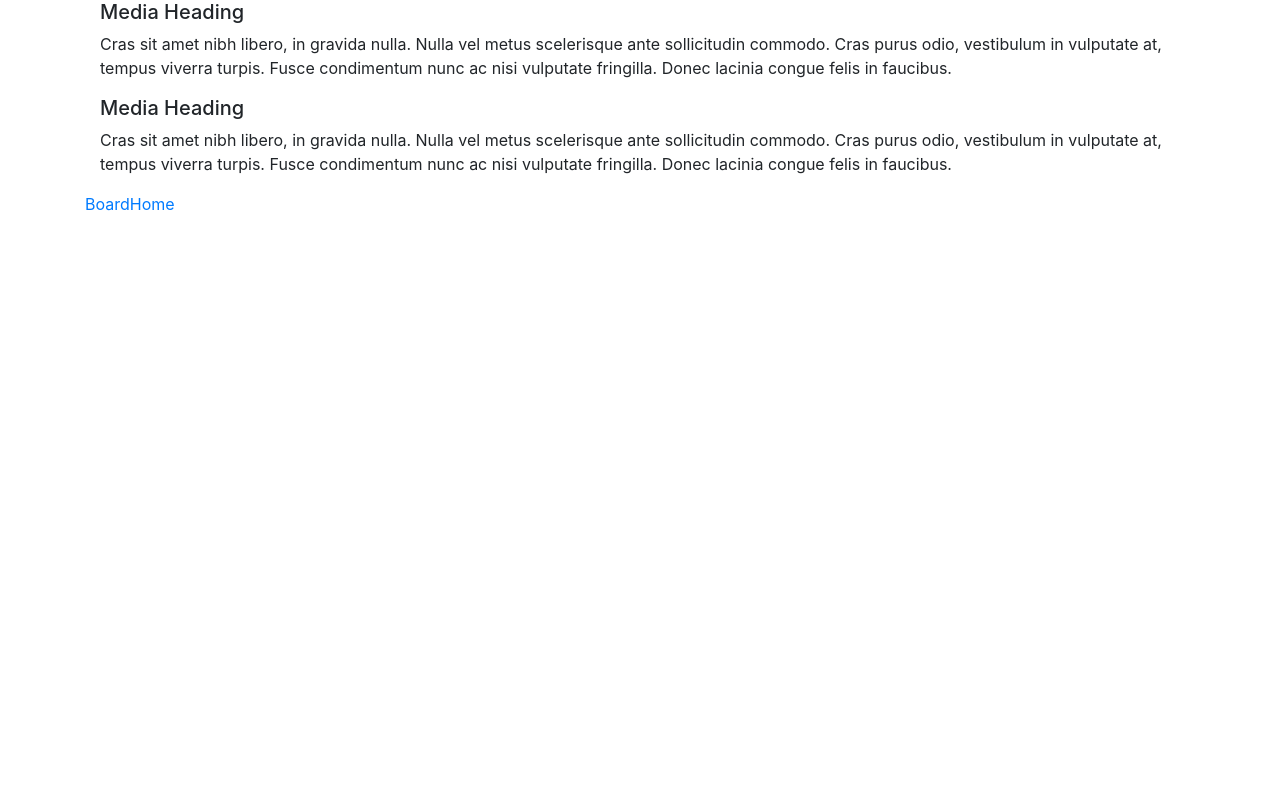
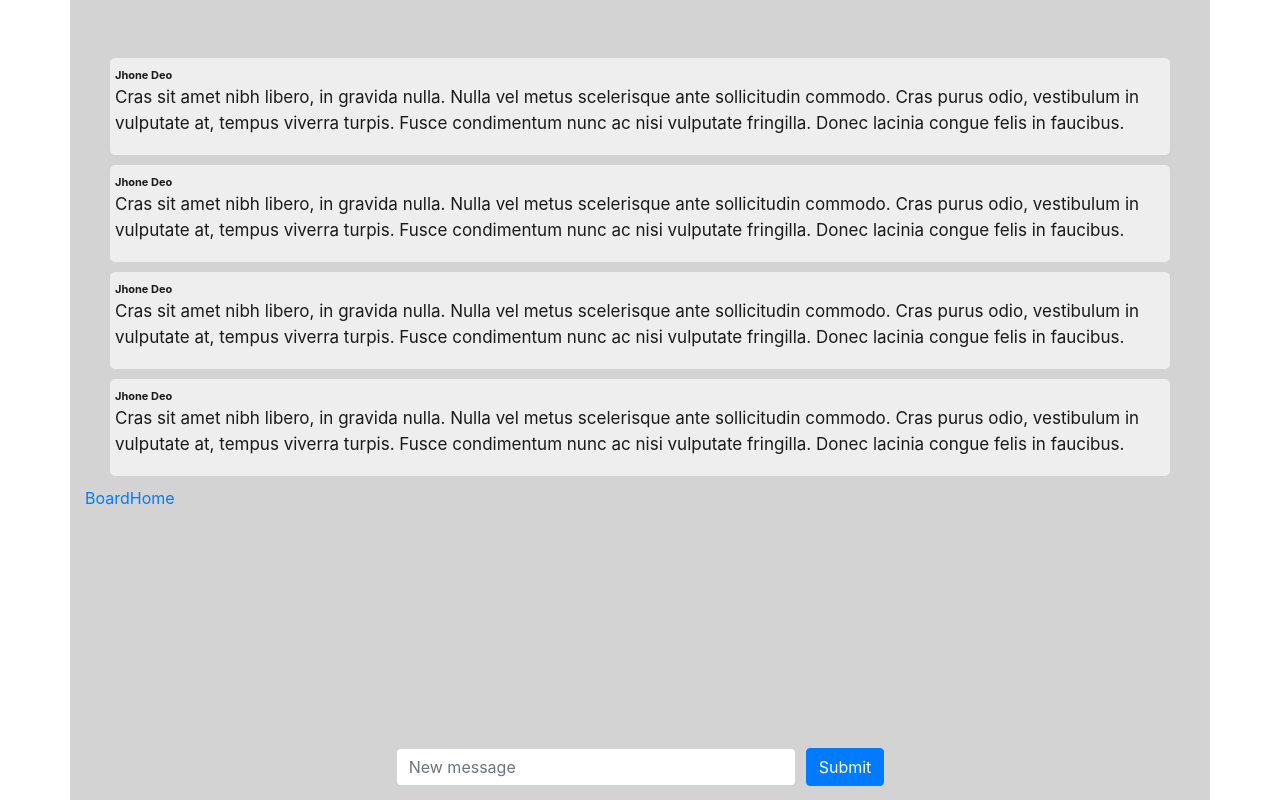
Before and after one commit to mohamedeliwa/guestbook-client, a Next.js app: page /board in a window 1280 px wide. Built offline with nearby package versions, Linux system fonts and the light colour scheme.

Commit message:
form for new message created

```diff
--- a/components/Message.js
+++ b/components/Message.js
@@ -1,30 +1,50 @@
 import { Container, Media } from "react-bootstrap";
 import styles from "../styles/Message.module.css";
-
 const Message = () => {
   return (
-    <Container>
-      <Media>
+    <Container className="pt-5">
+      <Media className={styles.messageBox}>
         <Media.Body>
-          <h5>Media Heading</h5>
-          <p>
+          <h5 className={styles.username}>Jhone Deo</h5>
+          <p className={styles.messageContent}>
             Cras sit amet nibh libero, in gravida nulla. Nulla vel metus
             scelerisque ante sollicitudin commodo. Cras purus odio, vestibulum
             in vulputate at, tempus viverra turpis. Fusce condimentum nunc ac
             nisi vulputate fringilla. Donec lacinia congue felis in faucibus.
           </p>
-          <Media>
-            <Media.Body>
-              <h5>Media Heading</h5>
-              <p>
-                Cras sit amet nibh libero, in gravida nulla. Nulla vel metus
-                scelerisque ante sollicitudin commodo. Cras purus odio,
-                vestibulum in vulputate at, tempus viverra turpis. Fusce
-                condimentum nunc ac nisi vulputate fringilla. Donec lacinia
-                congue felis in faucibus.
-              </p>
-            </Media.Body>
-          </Media>
+        </Media.Body>
+      </Media>
+      <Media className={styles.messageBox}>
+        <Media.Body>
+          <h5 className={styles.username}>Jhone Deo</h5>
+          <p className={styles.messageContent}>
+            Cras sit amet nibh libero, in gravida nulla. Nulla vel metus
+            scelerisque ante sollicitudin commodo. Cras purus odio, vestibulum
+            in vulputate at, tempus viverra turpis. Fusce condimentum nunc ac
+            nisi vulputate fringilla. Donec lacinia congue felis in faucibus.
+          </p>
+        </Media.Body>
+      </Media>
+      <Media className={styles.messageBox}>
+        <Media.Body>
+          <h5 className={styles.username}>Jhone Deo</h5>
+          <p className={styles.messageContent}>
+            Cras sit amet nibh libero, in gravida nulla. Nulla vel metus
+            scelerisque ante sollicitudin commodo. Cras purus odio, vestibulum
+            in vulputate at, tempus viverra turpis. Fusce condimentum nunc ac
+            nisi vulputate fringilla. Donec lacinia congue felis in faucibus.
+          </p>
+        </Media.Body>
+      </Media>
+      <Media className={styles.messageBox}>
+        <Media.Body>
+          <h5 className={styles.username}>Jhone Deo</h5>
+          <p className={styles.messageContent}>
+            Cras sit amet nibh libero, in gravida nulla. Nulla vel metus
+            scelerisque ante sollicitudin commodo. Cras purus odio, vestibulum
+            in vulputate at, tempus viverra turpis. Fusce condimentum nunc ac
+            nisi vulputate fringilla. Donec lacinia congue felis in faucibus.
+          </p>
         </Media.Body>
       </Media>
     </Container>
--- /dev/null
+++ b/components/NewMessageForm.js
@@ -0,0 +1,29 @@
+import styles from "../styles/NewMessageForm.module.css";
+import { Form, Button, Col, InputGroup, FormControl } from "react-bootstrap";
+const NewMessageForm = () => {
+  return (
+    <footer className={styles.footer}>
+      <Form className={styles.form}>
+        <Form.Row className="align-items-center">
+          <Col xs="auto">
+            <Form.Control
+              className={styles.messageInputArea}
+              id="inlineFormInput"
+              placeholder="New message"
+            />
+          </Col>
+
+          <Col xs="auto">
+            <Button type="submit"  /*className={styles.messageInputBtn}*/>
+              Submit
+            </Button>
+          </Col>
+        </Form.Row>
+      </Form>
+      {/* <a href="/">Home</a>
+      <a href="/board">Board</a> */}
+    </footer>
+  );
+};
+
+export default NewMessageForm;
--- a/pages/board.js
+++ b/pages/board.js
@@ -1,12 +1,15 @@
 import { Container, Media } from "react-bootstrap";
 import Message from "../components/Message";
+import NewMessageForm from "../components/NewMessageForm";
+import styles from "../styles/Board.module.css";
 
 const Board = () => {
   return (
-    <Container>
+    <Container className={styles.container}>
       <Message />
       <a href="/board">Board</a>
       <a href="/">Home</a>
+      <NewMessageForm />
     </Container>
   );
 };
--- /dev/null
+++ b/styles/Board.module.css
@@ -0,0 +1,4 @@
+.container {
+  min-height: 100vh;
+  background-color: lightgrey;
+}
--- a/styles/Message.module.css
+++ b/styles/Message.module.css
@@ -0,0 +1,19 @@
+.messageBox {
+    background-color: #eee;
+    border-radius: 5px;
+    margin: 10px;
+    padding: 3px 3px 3px 5px;
+}
+.username {
+    font-size: 11px;
+    font-weight: 700;
+    color: rgb(26, 26, 26);
+    display: inline;
+    /* line-height: 20px; */
+    /* text-decoration: none; */
+    /* vertical-align: baseline; */
+}
+.messageContent {
+    font-size: 17px;
+    color: rgb(26, 26, 26);
+}
--- /dev/null
+++ b/styles/NewMessageForm.module.css
@@ -0,0 +1,26 @@
+.footer {
+  /* background-color: red; */
+  width: 100%;
+  height: 50px;
+  margin: 0;
+  padding: 0;
+  display: flex;
+  justify-content: center;
+  align-items: center;
+  position: fixed;
+  bottom: 0;
+  left: 0;
+}
+
+.form {
+  /* background-color: lightgreen; */
+    padding-bottom: 1rem;
+}
+.form .messageInputArea {
+  width: 400px;
+}
+
+/*
+.form .messageInputBtn{
+
+} */
```
